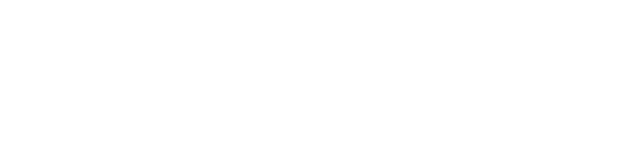
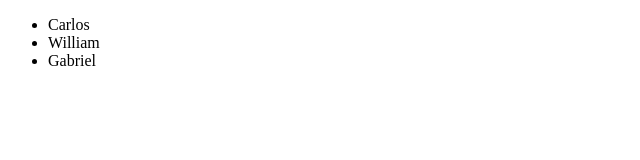
Before and after one commit to cpwaldow/jsTDD, a website: page index.html in a window 1280 px wide. Shown: the whole page, without its empty margins (0-640 px from the left). Drawn offline with Linux system fonts and the light colour scheme.

Commit message:
array from

```diff
--- a/index.html
+++ b/index.html
@@ -15,8 +15,9 @@
   <!-- <script src="src/article.js"></script>
   <script src="src/tagged.js"></script>
   <script src="src/shorthand.js"></script>
-  <script src="src/default_parameters.js"></script>-->
-  <script src="src/metodos_string.js"></script>
+  <script src="src/default_parameters.js"></script>
+  <script src="src/metodos_string.js"></script>-->
+  <script src="src/array_from.js"></script>
 </body>
 
 </html>
--- /dev/null
+++ b/src/array_from.js
@@ -0,0 +1,21 @@
+/* const text = 'Carlos';
+
+console.log(Array.from(text)); */
+
+const markup = `
+<ul id="list">
+  <li>Carlos</li>
+  <li>William</li>
+  <li>Gabriel</li>
+</ul>
+`;
+
+document.body.innerHTML = markup;
+
+const list = document.querySelectorAll('li'); // NodeList
+
+const listArray = Array.from(list); // Array
+
+const names = listArray.map((name) => name.textContent); // ['Carlos', 'William', 'Gabriel']
+
+console.log(names);
```
